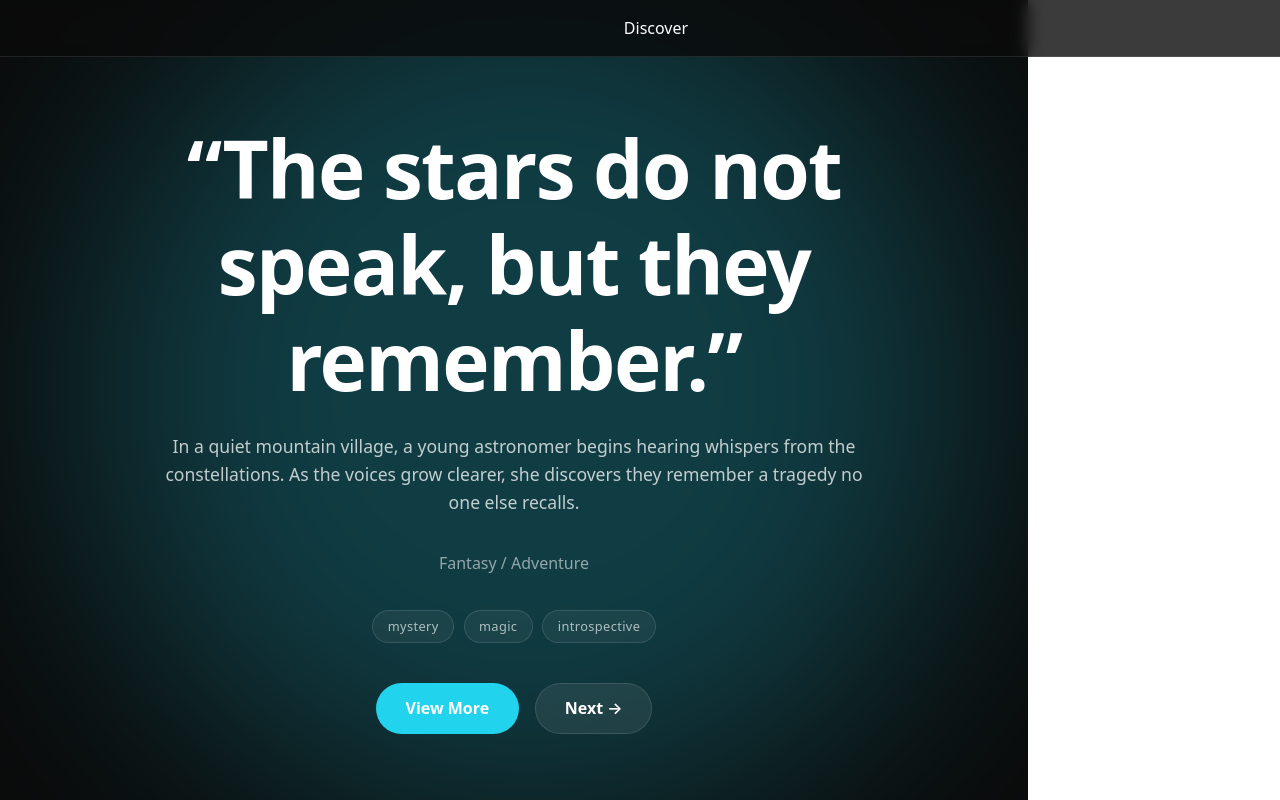
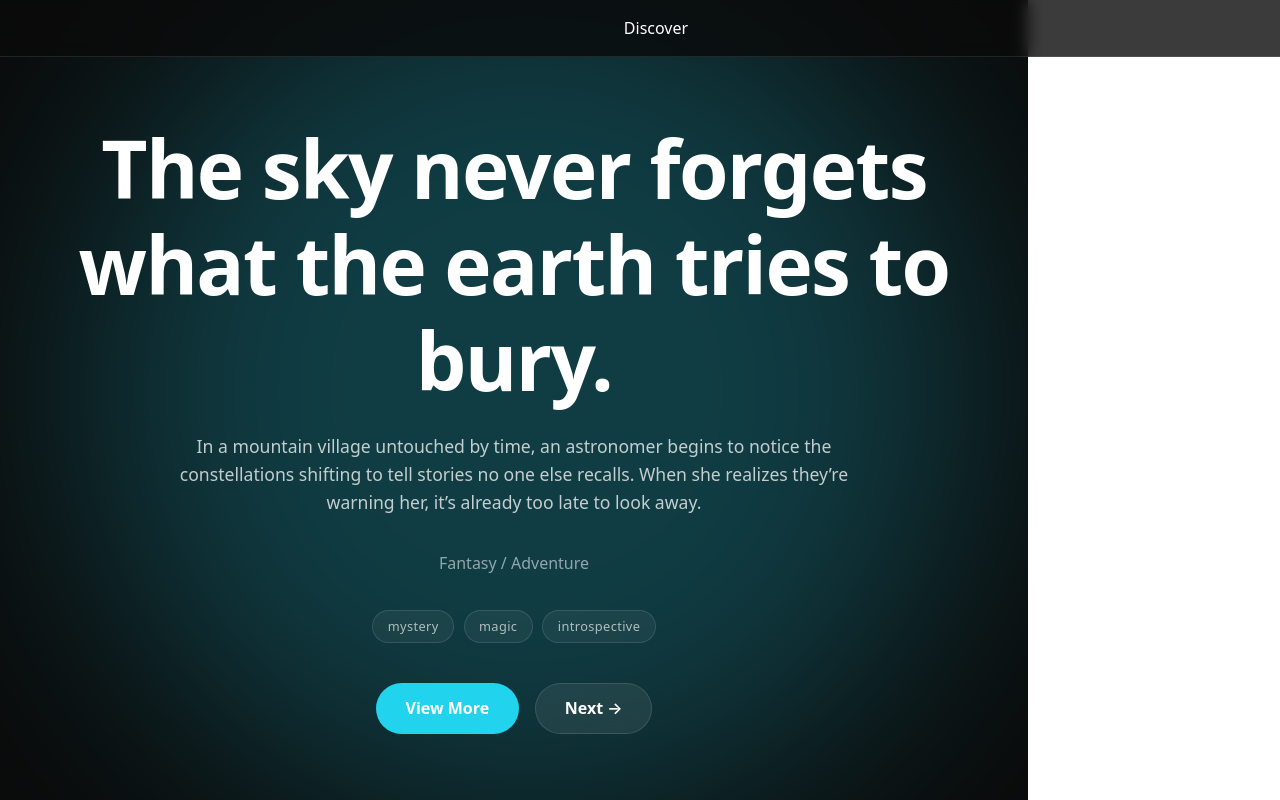
Before and after one commit to Travisaurus-Rex/not-by-the-cover-frontend, a React (Vite) app: page / in a window 1280 px wide. Built offline with nearby package versions, Linux system fonts and the light colour scheme.

Commit message:
fix book data to be less crappy

```diff
--- a/src/data/books.ts
+++ b/src/data/books.ts
@@ -1,202 +1,222 @@
 export const books = [
   {
-    "id": 1,
-    "title": "The Stars Remember",
-    "author": "Eleanor Ridge",
-    "genre": "Fantasy / Adventure",
-    "tags": ["mystery", "magic", "introspective"],
-    "hook": "“The stars do not speak, but they remember.”",
-    "summary": "In a quiet mountain village, a young astronomer begins hearing whispers from the constellations. As the voices grow clearer, she discovers they remember a tragedy no one else recalls.",
-    "color": "#3b82f6"
+    id: 1,
+    title: "The Stars Remember",
+    author: "Eleanor Ridge",
+    genre: "Fantasy / Adventure",
+    tags: ["mystery", "magic", "introspective"],
+    hook: "The sky never forgets what the earth tries to bury.",
+    summary:
+      "In a mountain village untouched by time, an astronomer begins to notice the constellations shifting to tell stories no one else recalls. When she realizes they’re warning her, it’s already too late to look away.",
+    color: "#3b82f6",
   },
   {
-    "id": 2,
-    "title": "Echoes of the Archive",
-    "author": "Jonas Kade",
-    "genre": "Sci-Fi / Mystery",
-    "tags": ["dystopian", "psychological", "slow burn"],
-    "hook": "“A city forgets slower than its people.”",
-    "summary": "After a disaster erases decades of recorded history, one archivist uncovers evidence that the city itself remembers. The truth is written in its walls, and the walls are starting to talk.",
-    "color": "#8b5cf6"
+    id: 2,
+    title: "Echoes of the Archive",
+    author: "Jonas Kade",
+    genre: "Sci-Fi / Mystery",
+    tags: ["dystopian", "psychological", "slow burn"],
+    hook: "The past was deleted. The city still remembers.",
+    summary:
+      "After decades of history vanish overnight, an archivist discovers that the walls themselves retain traces of memory. The closer he listens, the louder the silence becomes.",
+    color: "#8b5cf6",
   },
   {
-    "id": 3,
-    "title": "The Dream Between Us",
-    "author": "Lina Ortega",
-    "genre": "Romance / Drama",
-    "tags": ["romance", "surreal", "tragic"],
-    "hook": "“Love is a ghost we feed until it devours us.”",
-    "summary": "Two strangers begin sharing the same dream and fall in love across dimensions. Each dream binds them closer, but to stay together one of them must stop dreaming entirely.",
-    "color": "#ec4899"
+    id: 3,
+    title: "The Dream Between Us",
+    author: "Lina Ortega",
+    genre: "Romance / Drama",
+    tags: ["romance", "surreal", "tragic"],
+    hook: "Every night they meet, and every morning they forget.",
+    summary:
+      "Two souls connected only in dreams fall deeper into each other’s world. But the line between sleep and waking thins, and soon one will have to stay behind for the other to exist.",
+    color: "#ec4899",
   },
   {
-    "id": 4,
-    "title": "Jurassic Park",
-    "author": "Michael Crichton",
-    "genre": "Thriller / Sci-Fi",
-    "tags": ["dinosaurs", "science", "chaos theory"],
-    "hook": "“Life finds a way.”",
-    "summary": "Genetic engineering brings dinosaurs back to life on a remote island theme park. When the systems fail, visitors and scientists must fight to survive nature’s greatest predators.",
-    "color": "#10b981"
+    id: 4,
+    title: "Jurassic Park",
+    author: "Michael Crichton",
+    genre: "Thriller / Sci-Fi",
+    tags: ["science", "hubris", "survival"],
+    hook: "Creation was never meant to be spectacle.",
+    summary:
+      "A groundbreaking experiment turns into a race for survival when human ambition collides with nature’s oldest instincts. Evolution, it seems, remembers how to bite back.",
+    color: "#10b981",
   },
   {
-    "id": 5,
-    "title": "It",
-    "author": "Stephen King",
-    "genre": "Horror / Drama",
-    "tags": ["supernatural", "coming of age", "fear"],
-    "hook": "“We all float down here.”",
-    "summary": "In the town of Derry, children are haunted by a shapeshifting creature that takes the form of their worst fears. Decades later, the survivors must return to confront the evil once more.",
-    "color": "#f43f5e"
+    id: 5,
+    title: "It",
+    author: "Stephen King",
+    genre: "Horror / Drama",
+    tags: ["supernatural", "coming of age", "fear"],
+    hook: "Evil doesn’t die—it waits for you to grow up.",
+    summary:
+      "A childhood terror buried deep returns to haunt its survivors decades later. In the quiet streets of their hometown, the past begins to breathe again.",
+    color: "#f43f5e",
   },
   {
-    "id": 6,
-    "title": "Rainbow Six",
-    "author": "Tom Clancy",
-    "genre": "Thriller / Action",
-    "tags": ["espionage", "tactical", "military"],
-    "hook": "“In shadow lies the sharpest edge.”",
-    "summary": "An international counter-terrorism unit known as Rainbow must stop an eco-terrorist plot that threatens the world. Precision, trust, and timing are all that stand between success and chaos.",
-    "color": "#22d3ee"
+    id: 6,
+    title: "Rainbow Six",
+    author: "Tom Clancy",
+    genre: "Thriller / Action",
+    tags: ["espionage", "tactical", "morality"],
+    hook: "Precision can save lives—or erase them.",
+    summary:
+      "An elite team moves in the shadows to prevent disaster, only to discover that their enemies fight for an ideal more dangerous than any weapon. The cleanest operations always leave invisible scars.",
+    color: "#22d3ee",
   },
   {
-    "id": 7,
-    "title": "The Paper Alchemist",
-    "author": "Mira Tanaka",
-    "genre": "Fantasy / Mystery",
-    "tags": ["alchemy", "secret society", "art"],
-    "hook": "“What you create will always cost you something.”",
-    "summary": "An artist discovers she can bring her sketches to life — but every creation demands a memory in return. Her search for lost memories uncovers a conspiracy centuries in the making.",
-    "color": "#3b82f6"
+    id: 7,
+    title: "The Paper Alchemist",
+    author: "Mira Tanaka",
+    genre: "Fantasy / Mystery",
+    tags: ["alchemy", "memory", "art"],
+    hook: "Every creation demands a piece of its maker.",
+    summary:
+      "An artist discovers her sketches can take form—but each new life consumes one of her memories. When she forgets her own name, her greatest masterpiece might be herself.",
+    color: "#3b82f6",
   },
   {
-    "id": 8,
-    "title": "The Lighthouse Recordings",
-    "author": "Owen Pike",
-    "genre": "Mystery / Psychological",
-    "tags": ["audio tapes", "haunting", "isolation"],
-    "hook": "“Some voices are never meant to be heard.”",
-    "summary": "A sound engineer sent to restore recordings from an abandoned lighthouse discovers events that never happened — until they start to occur again.",
-    "color": "#14b8a6"
+    id: 8,
+    title: "The Lighthouse Recordings",
+    author: "Owen Pike",
+    genre: "Mystery / Psychological",
+    tags: ["haunting", "audio", "isolation"],
+    hook: "Some voices echo long after the sea swallows them.",
+    summary:
+      "A technician restoring lost recordings from an abandoned lighthouse hears events that couldn’t have been captured. As the restoration nears completion, the voices start calling him by name.",
+    color: "#14b8a6",
   },
   {
-    "id": 9,
-    "title": "Tomorrow’s Children",
-    "author": "Rina D’Souza",
-    "genre": "Sci-Fi / Drama",
-    "tags": ["genetics", "ethics", "family"],
-    "hook": "“She made the perfect child — and doomed the rest.”",
-    "summary": "In a world of designer offspring, a geneticist hides the truth about her own creation: a child that shouldn’t exist, but may be the key to saving humanity.",
-    "color": "#8b5cf6"
+    id: 9,
+    title: "Tomorrow’s Children",
+    author: "Rina D’Souza",
+    genre: "Sci-Fi / Drama",
+    tags: ["genetics", "ethics", "family"],
+    hook: "Perfection was never meant to be inherited.",
+    summary:
+      "In a world obsessed with engineered children, one scientist hides a forbidden experiment—her own. When the truth surfaces, she must choose between her creation and her conscience.",
+    color: "#8b5cf6",
   },
   {
-    "id": 10,
-    "title": "Beneath Glass Skies",
-    "author": "Khalid Monroe",
-    "genre": "Dystopian / Adventure",
-    "tags": ["rebellion", "AI", "future"],
-    "hook": "“The city doesn’t sleep — it calculates.”",
-    "summary": "In a domed metropolis ruled by algorithms, a courier uncovers forbidden code that could rewrite the laws of both man and machine.",
-    "color": "#10b981"
+    id: 10,
+    title: "Beneath Glass Skies",
+    author: "Khalid Monroe",
+    genre: "Dystopian / Adventure",
+    tags: ["rebellion", "AI", "freedom"],
+    hook: "The city was built to protect them. It learned to imprison instead.",
+    summary:
+      "A courier smuggles forbidden data through a walled metropolis run by algorithms. The code she carries could either free its citizens—or erase them entirely.",
+    color: "#10b981",
   },
   {
-    "id": 11,
-    "title": "The Silent Garden",
-    "author": "Amira Lowell",
-    "genre": "Fantasy / Romance",
-    "tags": ["enchanted", "grief", "rebirth"],
-    "hook": "“Even silence can bloom.”",
-    "summary": "A grieving botanist discovers a hidden garden that grows from the memories of the dead. Among its blossoms, she finds her past — and a second chance at love.",
-    "color": "#3b82f6"
+    id: 11,
+    title: "The Silent Garden",
+    author: "Amira Lowell",
+    genre: "Fantasy / Romance",
+    tags: ["grief", "rebirth", "memory"],
+    hook: "Love can bloom even in soil made of loss.",
+    summary:
+      "A grieving botanist discovers a hidden garden that blooms with echoes of the dead. As her own past begins to grow among the flowers, she learns that letting go is another form of life.",
+    color: "#3b82f6",
   },
   {
-    "id": 12,
-    "title": "Neon Spire",
-    "author": "Theo Jax",
-    "genre": "Cyberpunk / Sci-Fi",
-    "tags": ["hacking", "corporate espionage", "AI"],
-    "hook": "“The system doesn’t forget — it waits.”",
-    "summary": "A rogue hacker infiltrates a mega-corporation’s neural network to expose its crimes. The deeper he dives, the more the system starts to recognize him.",
-    "color": "#8b5cf6"
+    id: 12,
+    title: "Neon Spire",
+    author: "Theo Jax",
+    genre: "Cyberpunk / Sci-Fi",
+    tags: ["hacking", "identity", "consciousness"],
+    hook: "Every system remembers its creator.",
+    summary:
+      "A data broker dives into a neural network to expose corruption—but the code inside begins rewriting his mind. The more truth he uncovers, the less human he becomes.",
+    color: "#8b5cf6",
   },
   {
-    "id": 13,
-    "title": "The Winter Passage",
-    "author": "Ingrid Hall",
-    "genre": "Historical / Drama",
-    "tags": ["war", "family", "redemption"],
-    "hook": "“Every step on the ice remembers the last.”",
-    "summary": "In post-war Norway, a young nurse must escort orphaned children across frozen fjords. When a fugitive soldier joins them, survival and forgiveness intertwine.",
-    "color": "#f59e0b"
+    id: 13,
+    title: "The Winter Passage",
+    author: "Ingrid Hall",
+    genre: "Historical / Drama",
+    tags: ["war", "family", "sacrifice"],
+    hook: "Mercy is the hardest thing to carry through a storm.",
+    summary:
+      "Amid the ruins of war, a young nurse escorts orphans across a frozen landscape. But when a deserter joins their journey, she must choose between duty and forgiveness.",
+    color: "#f59e0b",
   },
   {
-    "id": 14,
-    "title": "The Sound Collector",
-    "author": "Nathan Crow",
-    "genre": "Mystery / Fantasy",
-    "tags": ["music", "memory", "loss"],
-    "hook": "“Every sound you take leaves silence behind.”",
-    "summary": "A musician with the power to steal sounds becomes entangled in a plot surrounding a missing symphony said to erase memories when played.",
-    "color": "#14b8a6"
+    id: 14,
+    title: "The Sound Collector",
+    author: "Nathan Crow",
+    genre: "Mystery / Fantasy",
+    tags: ["music", "memory", "loss"],
+    hook: "Some melodies take more than they give.",
+    summary:
+      "A musician with the power to steal sounds is hired to retrieve a missing symphony that can erase memories. But once he hears it, silence becomes impossible.",
+    color: "#14b8a6",
   },
   {
-    "id": 15,
-    "title": "Firewatch Station 9",
-    "author": "Lydia Quinn",
-    "genre": "Thriller / Adventure",
-    "tags": ["wilderness", "mystery", "psychological"],
-    "hook": "“The radio only calls at night — from a tower that burned down years ago.”",
-    "summary": "A forest ranger begins receiving transmissions from a destroyed firewatch tower. Each night, the voice gets clearer — and closer.",
-    "color": "#22d3ee"
+    id: 15,
+    title: "Firewatch Station 9",
+    author: "Lydia Quinn",
+    genre: "Thriller / Adventure",
+    tags: ["wilderness", "mystery", "psychological"],
+    hook: "The fire is gone. The voice on the radio isn’t.",
+    summary:
+      "A ranger deep in an isolated forest begins receiving nightly transmissions from a tower that burned down years ago. Each message draws her closer to the truth—and the flames that never died.",
+    color: "#22d3ee",
   },
   {
-    "id": 16,
-    "title": "Letters to a Future Self",
-    "author": "Sophie Alaric",
-    "genre": "Drama / Sci-Fi",
-    "tags": ["time travel", "family", "reflection"],
-    "hook": "“The future writes back.”",
-    "summary": "A grieving writer receives letters from her future self, urging her to change small moments that lead to the biggest decision of her life.",
-    "color": "#8b5cf6"
+    id: 16,
+    title: "Letters to a Future Self",
+    author: "Sophie Alaric",
+    genre: "Drama / Sci-Fi",
+    tags: ["time", "fate", "family"],
+    hook: "Sometimes the hardest person to forgive is who you’ll become.",
+    summary:
+      "A grieving writer receives letters from her future self, urging her to change small choices. But each rewrite of her life costs a piece of the person she once was.",
+    color: "#8b5cf6",
   },
   {
-    "id": 17,
-    "title": "The Painted Prophet",
-    "author": "Ezekiel Moreau",
-    "genre": "Fantasy / Mystery",
-    "tags": ["prophecy", "betrayal", "magic"],
-    "hook": "“He painted the future — until it painted back.”",
-    "summary": "A wandering prophet who paints visions of what’s to come finds his newest work showing his own death — and the hand that delivers it.",
-    "color": "#3b82f6"
+    id: 17,
+    title: "The Painted Prophet",
+    author: "Ezekiel Moreau",
+    genre: "Fantasy / Mystery",
+    tags: ["prophecy", "betrayal", "destiny"],
+    hook: "The future bleeds through every brushstroke.",
+    summary:
+      "A prophet paints visions of events yet to come—but his newest masterpiece depicts his own death. As whispers of fate close in, he learns even prophets can’t rewrite the ending.",
+    color: "#3b82f6",
   },
   {
-    "id": 18,
-    "title": "Our Vanishing Hours",
-    "author": "Delilah Rhys",
-    "genre": "Romance / Psychological",
-    "tags": ["grief", "memory", "dreams"],
-    "hook": "“Each touch costs us time.”",
-    "summary": "Two lovers discover they are losing hours, then days, each time they touch. To save what’s left of their memories, they must unravel the link that binds them.",
-    "color": "#ec4899"
+    id: 18,
+    title: "Our Vanishing Hours",
+    author: "Delilah Rhys",
+    genre: "Romance / Psychological",
+    tags: ["grief", "time", "dreams"],
+    hook: "They were perfect together, except for the missing days.",
+    summary:
+      "Two lovers discover hours disappearing whenever they touch. As the gaps widen into days, they must decide whether love can survive when time refuses to.",
+    color: "#ec4899",
   },
   {
-    "id": 19,
-    "title": "The Hollow Signal",
-    "author": "Marcus Vail",
-    "genre": "Sci-Fi / Horror",
-    "tags": ["signal", "deep space", "alien"],
-    "hook": "“The transmission wasn’t received — it arrived.”",
-    "summary": "A deep-space vessel intercepts a signal from a dead star. When the crew decodes it, the message begins decoding them instead.",
-    "color": "#f43f5e"
+    id: 19,
+    title: "The Hollow Signal",
+    author: "Marcus Vail",
+    genre: "Sci-Fi / Horror",
+    tags: ["space", "signal", "unknown"],
+    hook: "The message wasn’t meant to be heard by humans.",
+    summary:
+      "A crew intercepts a transmission from a dead star and decodes what sounds like a distress call. When the voices begin speaking their names, the signal becomes the listener.",
+    color: "#f43f5e",
   },
   {
-    "id": 20,
-    "title": "The Cartographer’s Paradox",
-    "author": "Lucien Vale",
-    "genre": "Adventure / Mystery",
-    "tags": ["exploration", "ancient maps", "philosophy"],
-    "hook": "“He drew the map before the land existed.”",
-    "summary": "A scholar discovers maps that redraw themselves overnight, revealing lands that don’t exist — until explorers return claiming they do.",
-    "color": "#10b981"
-  }
-]
+    id: 20,
+    title: "The Cartographer’s Paradox",
+    author: "Lucien Vale",
+    genre: "Adventure / Mystery",
+    tags: ["exploration", "maps", "philosophy"],
+    hook: "Some discoveries only exist once you believe in them.",
+    summary:
+      "A scholar finds maps that redraw themselves each night to reveal unseen lands. When explorers return with proof, he must face the truth—that the world is changing to fit the dream.",
+    color: "#10b981",
+  },
+];
```
